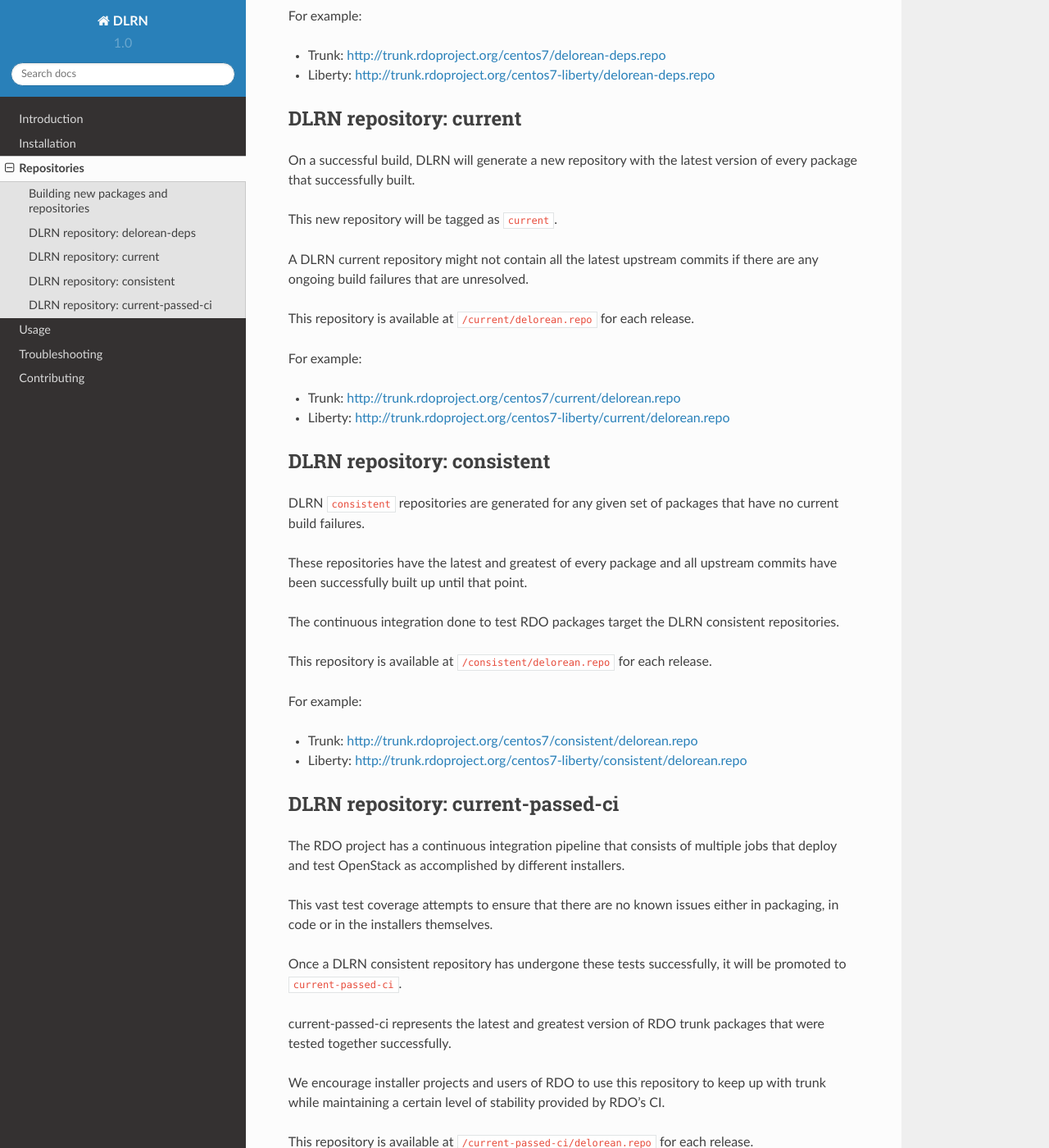
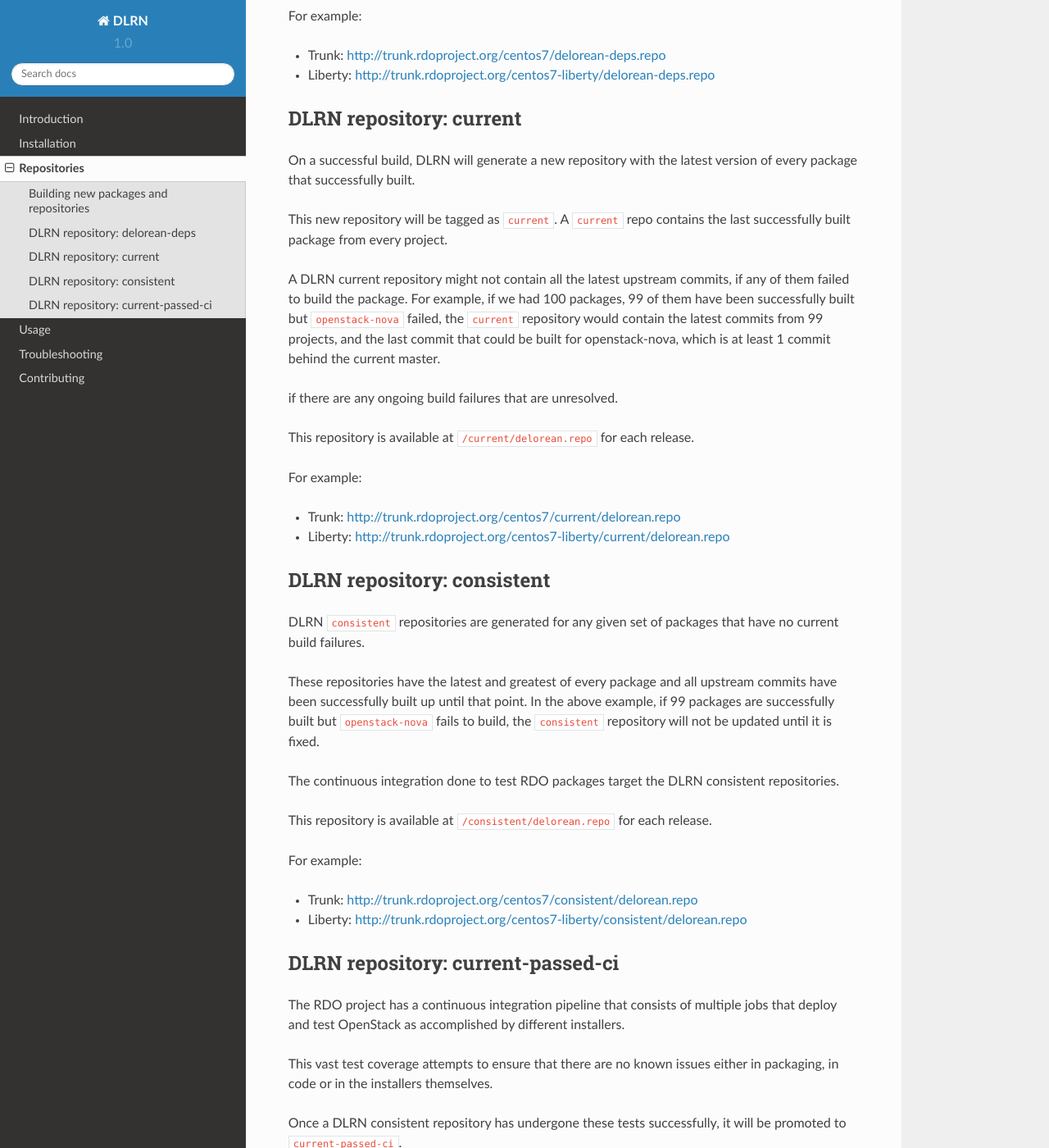
Before and after one commit to softwarefactory-project/DLRN, a Sphinx documentation site: the page built from doc/source/repositories.rst, in a window 1280 px wide and 1400 px high, scrolled down 1205 px. Shown: the whole window at 82% size. Built offline with Sphinx 7.4.7 and the Read the Docs theme 2.0.0, drawn with Linux system fonts in a browser that asks for light colours.

Commit message:
Expand description of the current and consistent repos
We already had those repos documented, but it was confusing for
some people. Adding more detail and an example to clarify.

Change-Id: Ia9b271386e3b9749601bd43a7f104e7e0612abc4

```diff
--- a/doc/source/repositories.rst
+++ b/doc/source/repositories.rst
@@ -60,9 +60,16 @@
 On a successful build, DLRN will generate a new repository with the latest
 version of every package that successfully built.
 
-This new repository will be tagged as ``current``.
+This new repository will be tagged as ``current``. A ``current`` repo contains
+the last successfully built package from every project.
 
-A DLRN current repository might not contain all the latest upstream commits
+A DLRN current repository might not contain all the latest upstream commits,
+if any of them failed to build the package. For example, if we had 100
+packages, 99 of them have been successfully built but ``openstack-nova``
+failed, the ``current`` repository would contain the latest commits from 99
+projects, and the last commit that could be built for openstack-nova, which
+is at least 1 commit behind the current master.
+
 if there are any ongoing build failures that are unresolved.
 
 This repository is available at ``/current/delorean.repo`` for each release.
@@ -78,7 +85,10 @@
 packages that have no current build failures.
 
 These repositories have the latest and greatest of every package and all
-upstream commits have been successfully built up until that point.
+upstream commits have been successfully built up until that point. In the
+above example, if 99 packages are successfully built but ``openstack-nova``
+fails to build, the ``consistent`` repository will not be updated until it is
+fixed.
 
 The continuous integration done to test RDO packages target the DLRN
 consistent repositories.
```
